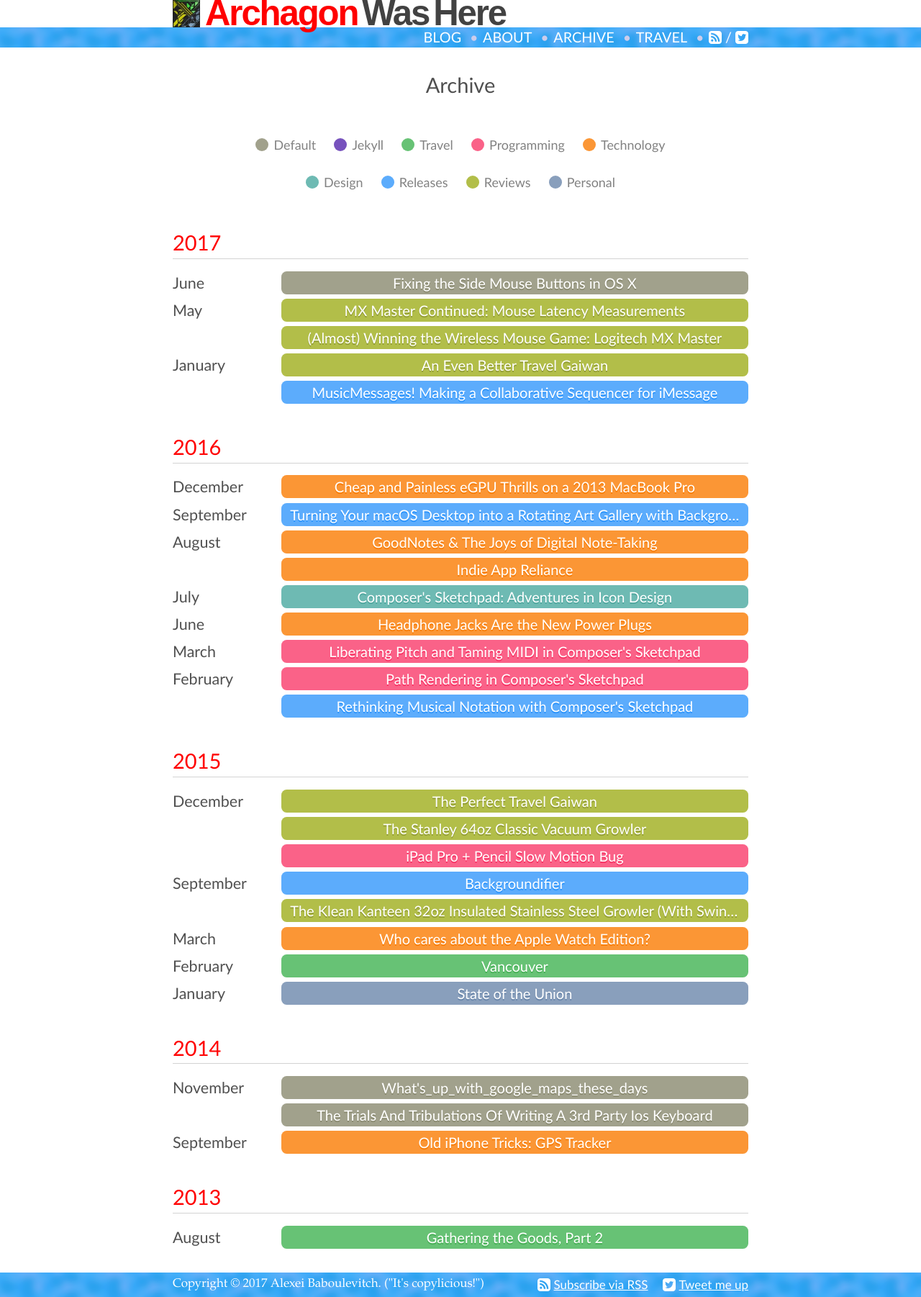
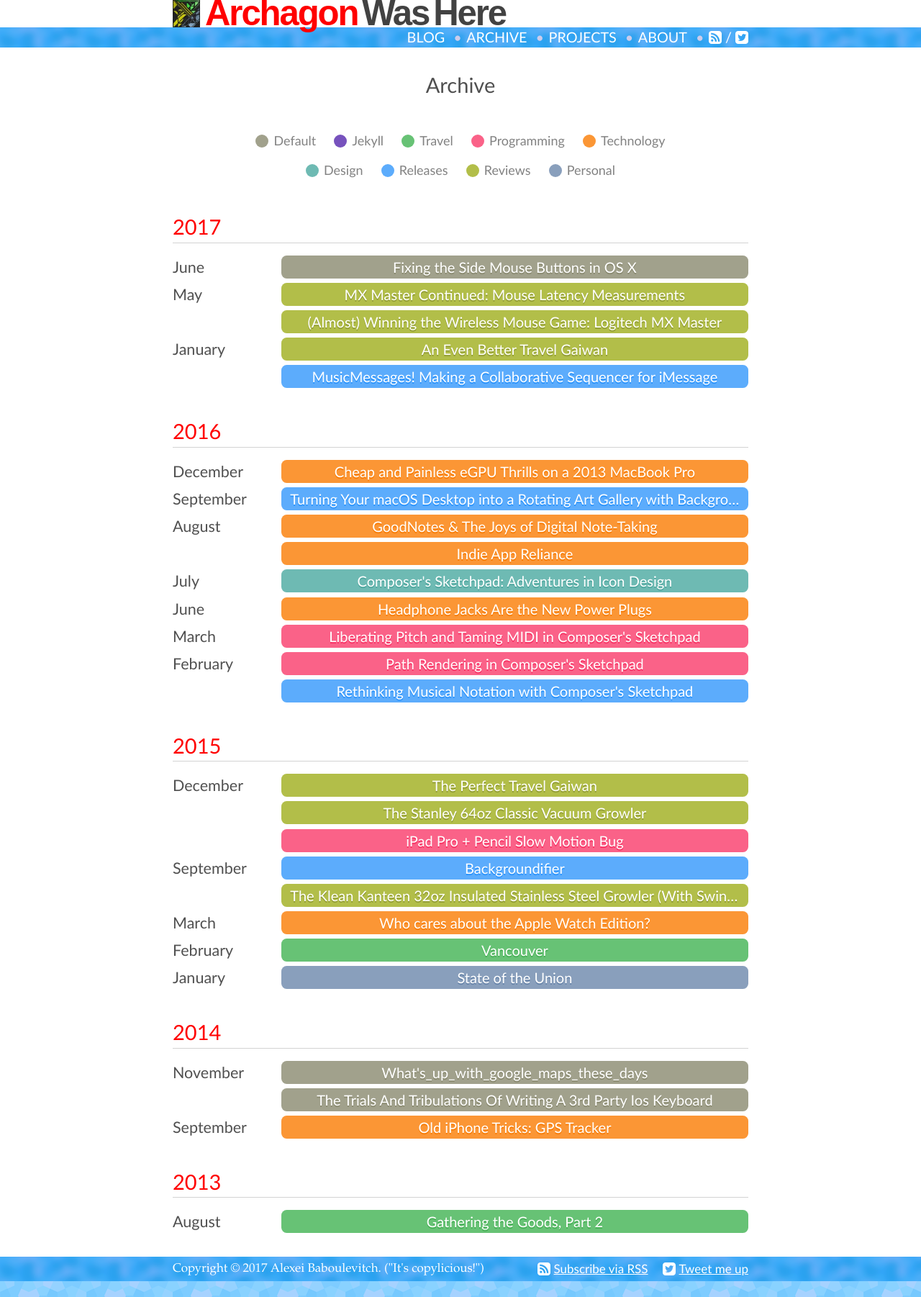
Before and after one commit to archagon/archagon.net, a Jekyll site: the page built from pages/archive.html, in a window 1280 px wide. Shown: the whole page at 72% size. Built offline with Jekyll 4.4.1, drawn with Linux system fonts in a browser that asks for light colours.

Commit message:
Minor tweaks.

```diff
--- /dev/null
+++ b/SNIPPETS.txt
@@ -0,0 +1,3 @@
+{% for page in site.pages %}{% if page.title %}<li><a class="site-nav-page-link" href="{{ page.url | prepend: site.baseurl }}">{{ page.title }}</a></li>{% endif %}{% endfor %}
+
+<p>{% if post.description %}{{ post.description }}{% else %}{{ post.excerpt | strip_html | truncatewords: 50 }}{% endif %}</p>
--- a/_includes/header.html
+++ b/_includes/header.html
@@ -16,8 +16,11 @@
             <nav class="site-nav">
                 <ul>
                     <li><a class="site-nav-page-link" href="{{ site.baseurl }}/">Blog</a></li>
-                    {% for page in site.pages %}{% if page.title %}<li><a class="site-nav-page-link" href="{{ page.url | prepend: site.baseurl }}">{{ page.title }}</a></li>
-                    {% endif %}{% endfor %}<li><span class="site-nav-page-link site-nav-page-link-icons"><a href="{{ "/feed.xml" | prepend: site.baseurl }}"><img src="{{ site.baseurl }}/images/feed-icon.png" class="header-footer-icon"></img></a>/<a href="https://twitter.com/{{ site.twitter_username }}"><img src="{{ site.baseurl }}/images/twitter-icon.png" class="header-footer-icon"></img></a></span></li>
+                    <!-- <li><a class="site-nav-page-link" href="{{ site.baseurl }}/travel/">Travel</a></li> -->
+                    <li><a class="site-nav-page-link" href="{{ site.baseurl }}/archive/">Archive</a></li>
+                    <li><a class="site-nav-page-link" href="{{ site.baseurl }}/projects/">Projects</a></li>
+                    <li><a class="site-nav-page-link" href="{{ site.baseurl }}/about/">About</a></li>
+                    <li><span class="site-nav-page-link site-nav-page-link-icons"><a href="{{ "/feed.xml" | prepend: site.baseurl }}"><img src="{{ site.baseurl }}/images/feed-icon.png" class="header-footer-icon"></img></a>/<a href="https://twitter.com/{{ site.twitter_username }}"><img src="{{ site.baseurl }}/images/twitter-icon.png" class="header-footer-icon"></img></a></span></li>
                 </ul>
             </nav>
         </div>
--- a/_sass/_archive.scss
+++ b/_sass/_archive.scss
@@ -236,7 +236,7 @@ ul.archive-legend {
     @include flex-wrap-nowrap;
     @include align-items-center;
 
-    margin: 0.7em;
+    margin: 0.4em 0.7em;
 
     text-transform: capitalize;
 
--- a/pages/archive.html
+++ b/pages/archive.html
@@ -3,8 +3,6 @@ layout: page
 title: Archive
 permalink: /archive/
 ---
-<!-- <p>{% if post.description %}{{ post.description }}{% else %}{{ post.excerpt | strip_html | truncatewords: 50 }}{% endif %}</p> -->
-
 <div class="home archive">
 
 <ul class="archive-legend archive-list">
```
